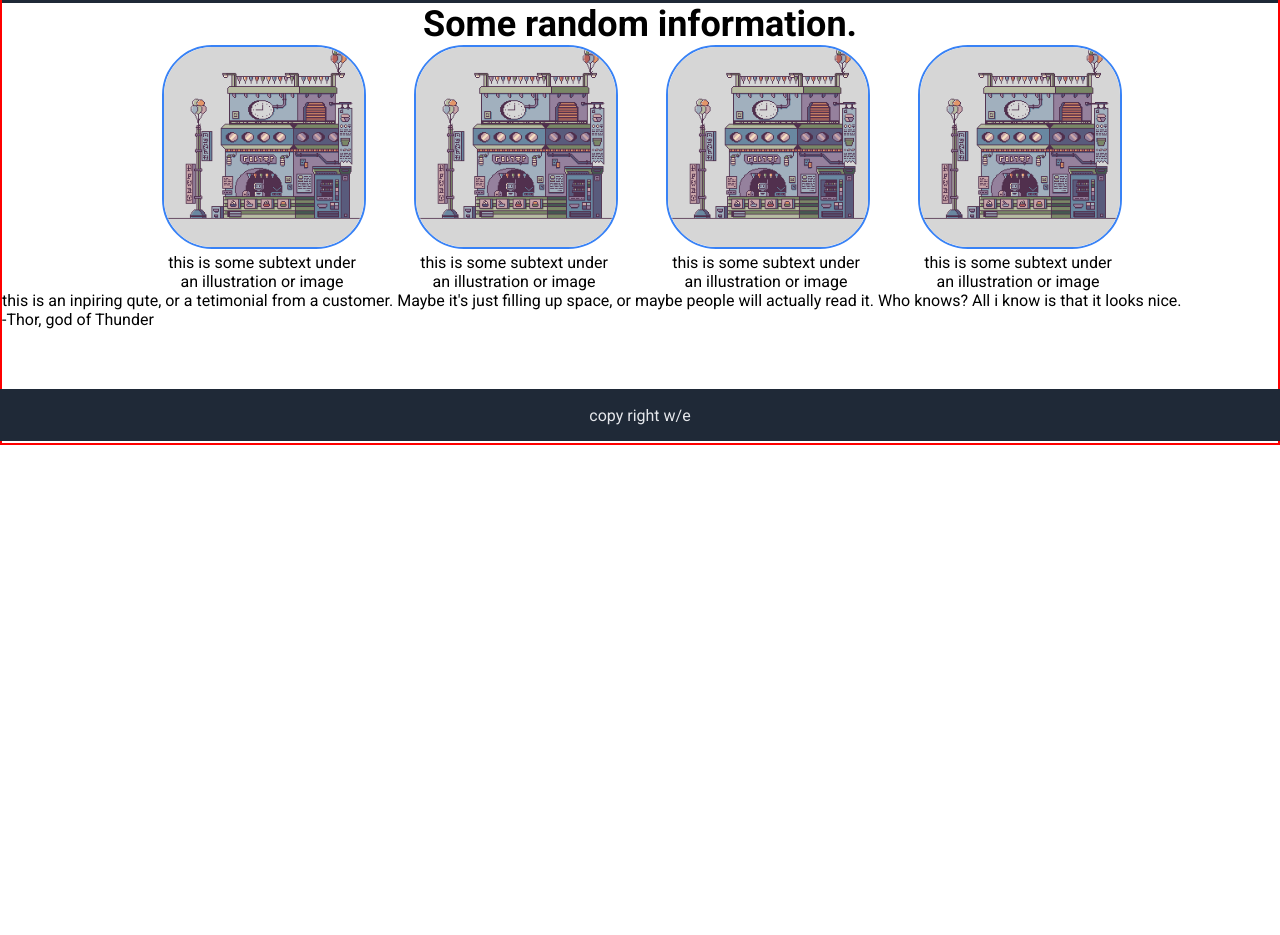
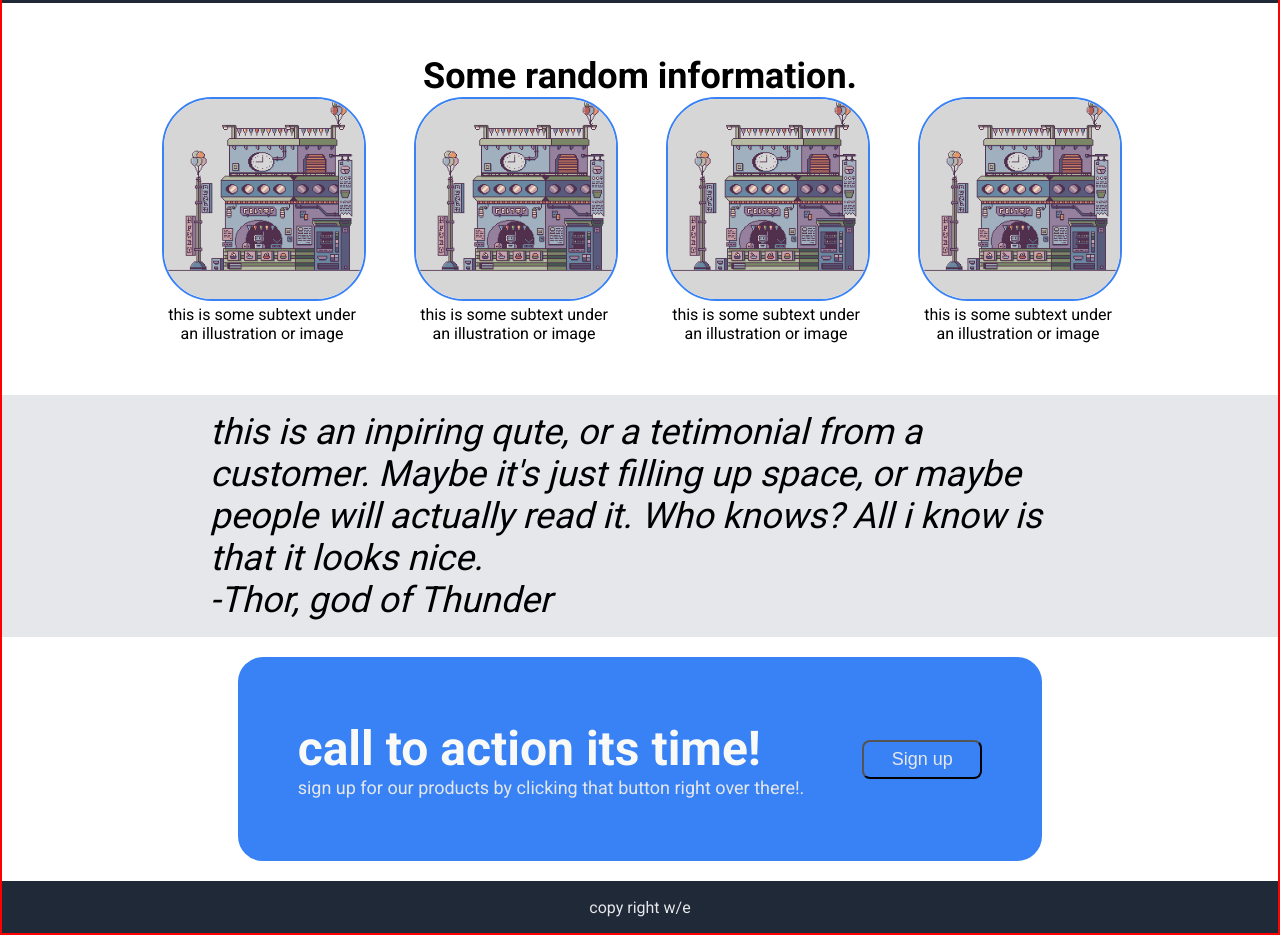
Before and after one commit to faisal-bagaziy/landing-page-exercise, a plain HTML site: page index.html in a window 1280 px wide. Shown: the part 359-1294 px from the top of the page. Before the commit the page ends 804 px from the top, so only its background shows below. Drawn offline with Linux system fonts and the light colour scheme.

Commit message:
added join section.

```diff
--- a/index.html
+++ b/index.html
@@ -61,8 +61,19 @@
     </div>
 
 <div class="quote">
-    <div class="long">this is an inpiring qute, or a tetimonial from a customer. Maybe it's just filling up space, or maybe people will actually read it. Who knows? All i know is that it looks nice.</div>
-    <div class="short">-Thor, god of Thunder</div>
+    this is an inpiring qute, or a tetimonial from a customer. Maybe it's just filling up space, or maybe people will actually read it. Who knows? All i know is that it looks nice.
+    <p>-Thor, god of Thunder</p>
+</div>
+
+<div class="contain">
+    <div class="box">
+    <div class="sign">
+        <h1 class="aws">call to action its time!</h1>
+        <p class="subtext">sign up for our products by clicking that button right over there!.</p>
+        </div>
+        <button class="subtext">Sign up</button>
+    </div>
+
 </div>
 
 <footer>
--- a/style.css
+++ b/style.css
@@ -6,7 +6,7 @@
 }
 
 body{
-    height: 100vh;
+
     font-family: Roboto, sans-serif;
     border: 2px solid red;
 }
@@ -87,7 +87,9 @@ button {
     justify-content: center;
     height: 215px;
 }
-
+.grail-body{
+margin: 52px;
+}
 .container{
     display: flex;
     justify-content: center;
@@ -111,9 +113,36 @@ button {
 }
 
 
+.quote{
+    background-color: #E5E7EB;
+    padding: 16px 208px;
+    font-size: 36px;
+    font-style: italic;
+  }
+
+.contain{
+    display: flex;
+    justify-content: center;
+
+    margin: 20px;
+}
+
+
+.box{
+    display: flex;
+    align-items: center;
+    gap: 58px;
+    height: 200px;
+
+    padding: 0 58px;
+    border: 2px solid #3882f6;
+    background-color: #3882f6 ;
+    border-radius: 25px;
+}
+
+
 /*footer*/
 footer {
-    position: fixed;
     bottom: 0;
     left: 0;
     right: 0;
```
